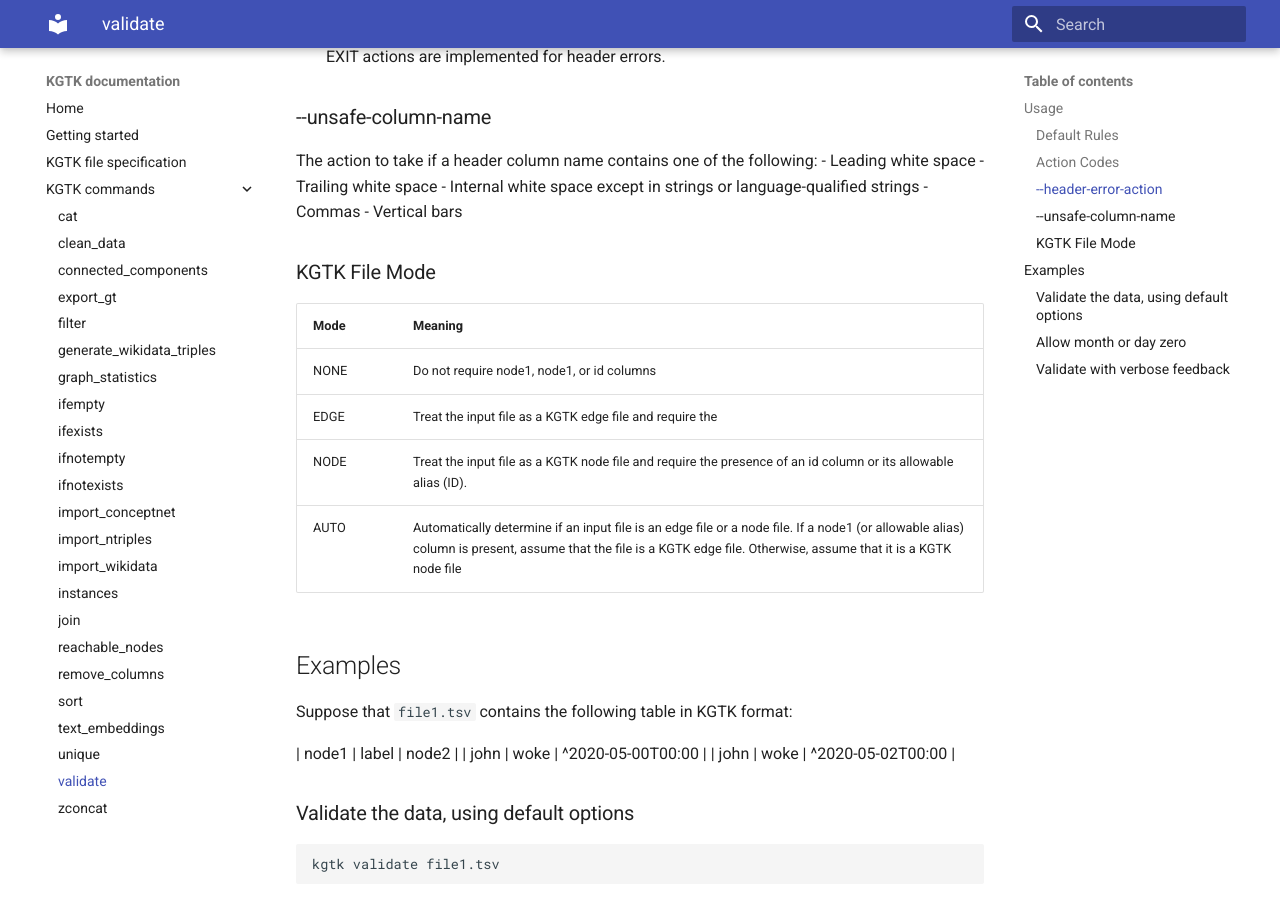
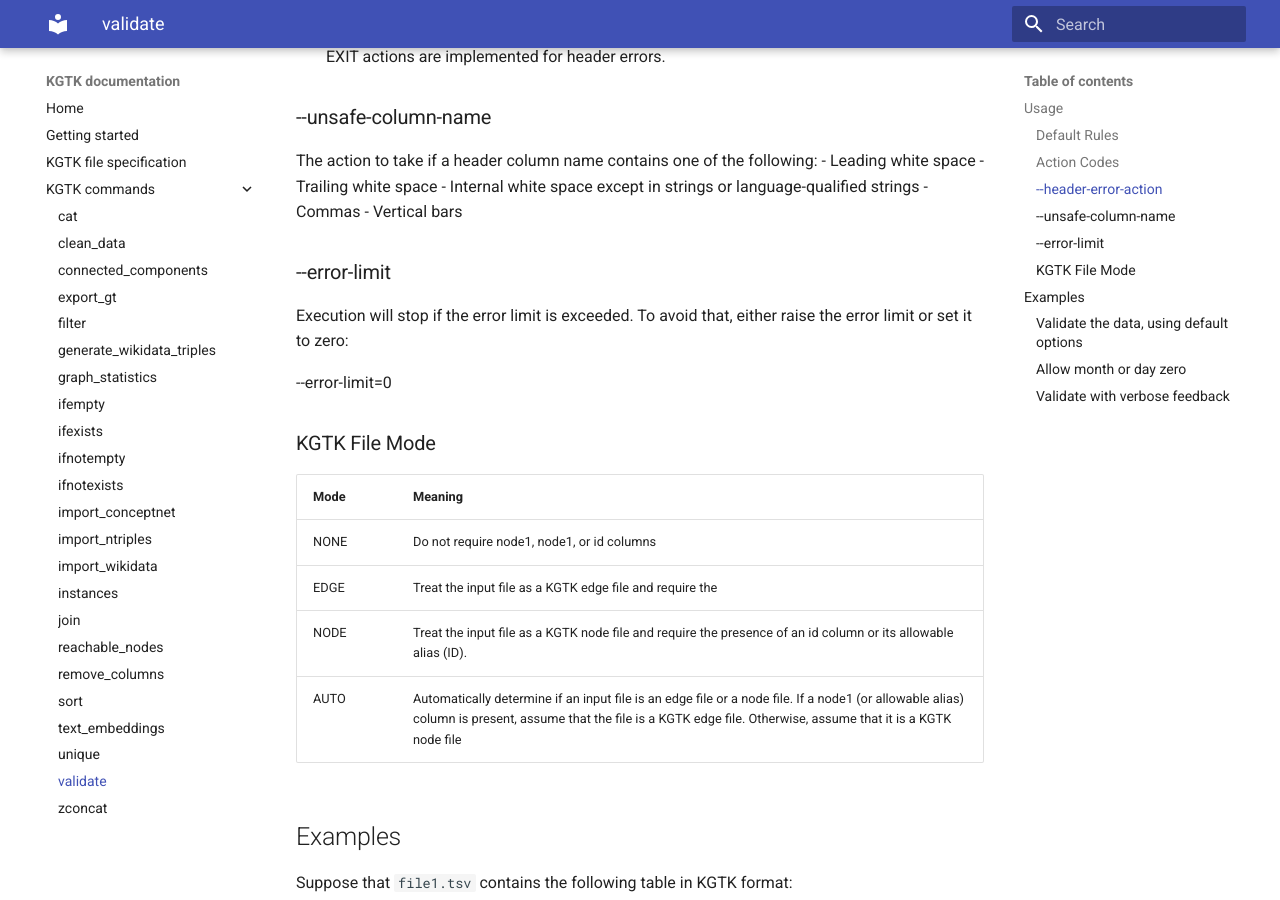
Before and after one commit to usc-isi-i2/kgtk, an MkDocs documentation site: the page built from docs/validate.md, in a window 1280 px wide and 900 px high, scrolled down 4825 px. Built offline with MkDocs 1.6.1 and Material for MkDocs 9.7.7, drawn with Linux system fonts in a browser that asks for light colours.

Commit message:
Add additional info about --error-limit.

```diff
--- a/docs/validate.md
+++ b/docs/validate.md
@@ -235,6 +235,12 @@ The action to take if a header column name contains one of the following:
 - Commas
 - Vertical bars
 
+### --error-limit
+Execution will stop if the error limit is exceeded.  To avoid that, either
+raise the error limit or set it to zero:
+
+  --error-limit=0
+
 ### KGTK File Mode
 
 |Mode|Meaning|
```
